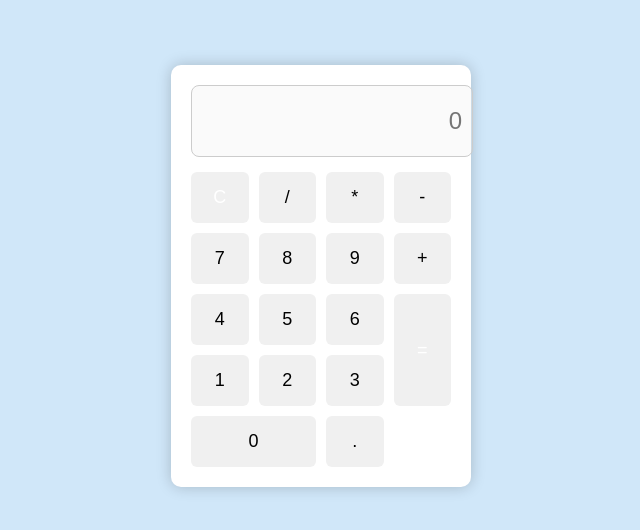
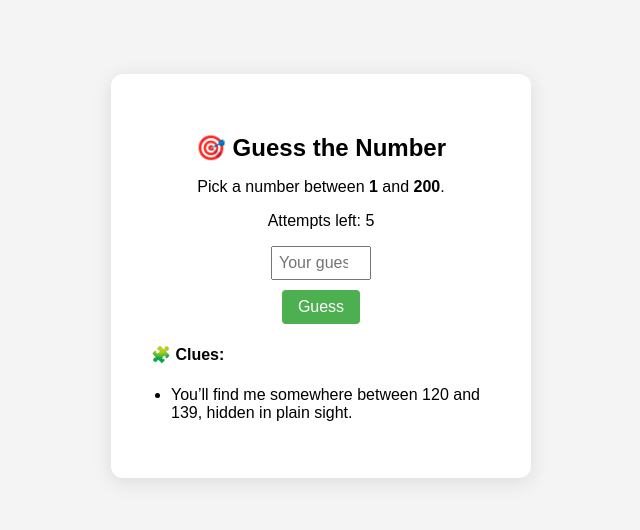
Before and after one commit to NikhithaGandla/Number-guessing, a plain HTML site: page Nikky-num/index.html in a window 1280 px wide. Shown: the part 124-654 px from the top of the page, without its empty margins (319-959 px from the left). Drawn offline with Linux system fonts and the light colour scheme.

Commit message:
Initial commit

```diff
--- a/Nikky-num/index.html
+++ b/Nikky-num/index.html
@@ -1,129 +1,230 @@
 <!DOCTYPE html>
 <html lang="en">
 <head>
-  <meta charset="UTF-8">
-  <title>Simple Calculator</title>
+  <meta charset="UTF-8" />
+  <title>Number Guessing Game</title>
   <style>
-    body {
+    * { box-sizing: border-box; }
+    body, html {
       margin: 0;
-      padding: 0;
-      background-color: #d0e7f9; /* Soft blue background */
+      height: 100%;
+      font-family: Arial, sans-serif;
+      background-color: #f4f4f4;
       display: flex;
       justify-content: center;
       align-items: center;
-      height: 100vh;
-      font-family: Arial, sans-serif;
     }
-
-    .calculator {
-      background: white;
-      padding: 20px;
-      border-radius: 10px;
-      box-shadow: 0 0 15px rgba(0, 0, 0, 0.2);
-      width: 260px;
+    #game {
+      background-color: white;
+      padding: 40px;
+      border-radius: 12px;
+      box-shadow: 0 4px 20px rgba(0,0,0,0.1);
+      text-align: center;
+      width: 420px;
+      position: relative;
     }
-
-    .display {
+    h2 { margin-bottom: 10px; }
+    input[type="number"] {
+      padding: 6px;
+      font-size: 16px;
+      width: 100px;
+    }
+    button {
+      margin-top: 10px;
+      padding: 8px 16px;
+      font-size: 16px;
+      border: none;
+      border-radius: 4px;
+      color: #fff;
+      background-color: #4CAF50;
+      cursor: pointer;
+    }
+    #play-again {
+      background-color: #2196F3;
+      display: none;
+    }
+    #message {
+      margin-top: 15px;
+      font-weight: bold;
+      font-size: 18px;
+    }
+    #clues {
+      margin-top: 20px;
+      text-align: left;
+    }
+    #clues ul {
+      padding-left: 20px;
+    }
+    #congrats {
+      display: none;
+      color: #d84315;
+      font-weight: bold;
+      font-size: 20px;
+      margin-top: 20px;
+      animation: bounce 1.5s infinite;
+    }
+    @keyframes bounce {
+      0%, 100% { transform: scale(1); }
+      50% { transform: scale(1.3); }
+    }
+    .bloom {
+      position: absolute;
+      top: 0; left: 0;
       width: 100%;
-      height: 50px;
-      font-size: 24px;
-      text-align: right;
-      margin-bottom: 15px;
-      padding: 10px;
-      border: 1px solid #ccc;
-      border-radius: 8px;
+      height: 100%;
+      z-index: 0;
+      background: rgba(255, 223, 186, 0.7);
+      animation: bloom 1s ease-out forwards;
+      pointer-events: none;
     }
-
-    .buttons {
-      display: grid;
-      grid-template-columns: repeat(4, 1fr);
-      gap: 10px;
-    }
-
-    .buttons button {
-      padding: 15px;
-      font-size: 18px;
-      border: none;
-      border-radius: 6px;
-      background-color: #f0f0f0;
-      cursor: pointer;
-      transition: background-color 0.2s;
-    }
-
-    .buttons button:hover {
-      background-color: #e0e0e0;
-    }
-
-    .clear {
-      background-color: #23c511; /* Green for C */
-      color: white;
-    }
-
-    .clear:hover {
-      background-color: #1d29af;
-    }
-
-    .equals {
-      background-color: #061018; /* Blue for = */
-      color: white;
-      grid-row: span 2;
-    }
-
-    .equals:hover {
-      background-color: #1976D2;
+    @keyframes bloom {
+      0% { opacity: 0; }
+      50% { opacity: 1; }
+      100% { opacity: 0; }
     }
   </style>
 </head>
 <body>
-  <div class="calculator">
-    <input type="text" id="display" class="display" disabled placeholder="0">
-    <div class="buttons">
-      <button class="clear" onclick="clearDisplay()">C</button>
-      <button onclick="appendToDisplay('/')">/</button>
-      <button onclick="appendToDisplay('*')">*</button>
-      <button onclick="appendToDisplay('-')">-</button>
 
-      <button onclick="appendToDisplay('7')">7</button>
-      <button onclick="appendToDisplay('8')">8</button>
-      <button onclick="appendToDisplay('9')">9</button>
-      <button onclick="appendToDisplay('+')">+</button>
+<div id="game">
+  <h2>🎯 Guess the Number</h2>
+  <p>Pick a number between <strong>1</strong> and <strong>200</strong>.</p>
+  <p>Attempts left: <span id="attempts">5</span></p>
+  <input type="number" id="guess" min="1" max="200" placeholder="Your guess" />
+  <br>
+  <button onclick="checkGuess()">Guess</button>
+  <button id="play-again" onclick="resetGame()">🔄 Play Again</button>
 
-      <button onclick="appendToDisplay('4')">4</button>
-      <button onclick="appendToDisplay('5')">5</button>
-      <button onclick="appendToDisplay('6')">6</button>
-      <button class="equals" onclick="calculate()">=</button>
+  <div id="message"></div>
+  <div id="congrats">Congratulations! You guessed the number correctly!</div>
 
-      <button onclick="appendToDisplay('1')">1</button>
-      <button onclick="appendToDisplay('2')">2</button>
-      <button onclick="appendToDisplay('3')">3</button>
+  <div id="clues">
+    <h4>🧩 Clues:</h4>
+    <ul id="clueList"></ul>
+  </div>
+</div>
 
-      <button onclick="appendToDisplay('0')" style="grid-column: span 2;">0</button>
-      <button onclick="appendToDisplay('.')">.</button>
-    </div>
-  </div>
+<script>
+  let secretNumber, attemptsLeft, totalAttempts, clues = [], shownClues = 0;
 
-  <script>
-    function appendToDisplay(value) {
-      const display = document.getElementById('display');
-      if (display.value === '0' || display.value === 'Error') {
-        display.value = value;
+  const guessInput = document.getElementById('guess');
+  const messageDiv = document.getElementById('message');
+  const attemptsDisplay = document.getElementById('attempts');
+  const clueList = document.getElementById('clueList');
+  const playAgainBtn = document.getElementById('play-again');
+  const congratsMsg = document.getElementById('congrats');
+  const gameDiv = document.getElementById('game');
+
+  function startGame() {
+    secretNumber = Math.floor(Math.random() * 200) + 1;
+    attemptsLeft = 5;
+    totalAttempts = 0;
+    shownClues = 0;
+    clues = generateClues(secretNumber);
+    attemptsDisplay.textContent = attemptsLeft;
+    guessInput.disabled = false;
+    guessInput.value = '';
+    messageDiv.textContent = '';
+    playAgainBtn.style.display = 'none';
+    clueList.innerHTML = '';
+    congratsMsg.style.display = 'none';
+
+    const bloom = document.querySelector('.bloom');
+    if (bloom) bloom.remove();
+
+    // Show first clue immediately
+    if (clues.length > 0) {
+      const li = document.createElement('li');
+      li.textContent = clues[shownClues++];
+      clueList.appendChild(li);
+    }
+  }
+
+  function checkGuess() {
+    const guess = Number(guessInput.value);
+    if (!guess || guess < 1 || guess > 200) {
+      messageDiv.textContent = '⛔ Enter a number between 1 and 200.';
+      return;
+    }
+
+    attemptsLeft--;
+    totalAttempts++;
+    attemptsDisplay.textContent = attemptsLeft;
+    const diff = Math.abs(secretNumber - guess);
+
+    if (guess === secretNumber) {
+      messageDiv.textContent = `✅ Correct! The number was ${secretNumber}.`;
+      congratsMsg.style.display = 'block';
+      triggerBloomEffect();
+      endGame();
+    } else if (attemptsLeft === 0) {
+      messageDiv.textContent = `❌ Game Over! The number was ${secretNumber}.`;
+      endGame();
+    } else {
+      if (diff <= 5) {
+        messageDiv.textContent = guess < secretNumber ? '⬆️ Low!' : '⬇️ High!';
       } else {
-        display.value += value;
+        messageDiv.textContent = guess < secretNumber ? '📉 Too low!' : '📈 Too high!';
+      }
+
+      if (shownClues < clues.length) {
+        const li = document.createElement('li');
+        li.textContent = clues[shownClues++];
+        clueList.appendChild(li);
       }
     }
 
-    function clearDisplay() {
-      document.getElementById('display').value = '';
+    guessInput.value = '';
+    guessInput.focus();
+  }
+
+  function endGame() {
+    guessInput.disabled = true;
+    playAgainBtn.style.display = 'inline-block';
+  }
+
+  function resetGame() {
+    startGame();
+  }
+
+  function generateClues(num) {
+    const clues = [];
+
+    // 1. Range Riddle
+    const lower = Math.floor(num / 20) * 20;
+    clues.push(`You’ll find me somewhere between ${lower} and ${lower + 19}, hidden in plain sight.`);
+
+    // 2. Digit Sum Riddle
+    const digitSum = num.toString().split('').reduce((a, b) => a + Number(b), 0);
+    clues.push(`If you add my digits together, the result is ${digitSum}.`);
+
+    // 3. Divisibility Riddle
+    const divs = [3, 4, 5, 6, 7, 9];
+    const div = divs.find(d => num % d === 0);
+    if (div) {
+      clues.push(`Split me by ${div}, and I won’t complain — no remainder remains.`);
+    } else {
+      clues.push(`I don’t like to be divided — try 3 to 9, and you’ll always get leftovers.`);
     }
 
-    function calculate() {
-      try {
-        const result = eval(document.getElementById('display').value);
-        document.getElementById('display').value = result;
-      } catch {
-        document.getElementById('display').value = 'Error';
-      }
-    }
-  </script>
+    // 4. Square comparison
+    const squareHint = Math.round(Math.sqrt(num));
+    clues.push(`I am close to the square of ${squareHint}, but not quite.`);
+
+    // 5. Ends with Riddle
+    clues.push(`I end with the digit '${num % 10}', hiding my identity in the open.`);
+
+    return clues;
+  }
+
+  function triggerBloomEffect() {
+    const bloom = document.createElement('div');
+    bloom.className = 'bloom';
+    gameDiv.appendChild(bloom);
+  }
+
+  startGame();
+</script>
+
 </body>
 </html>
```
